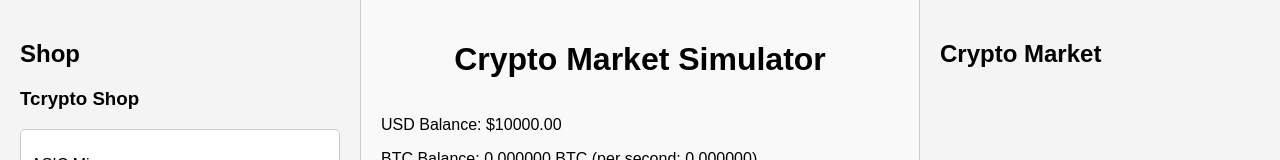
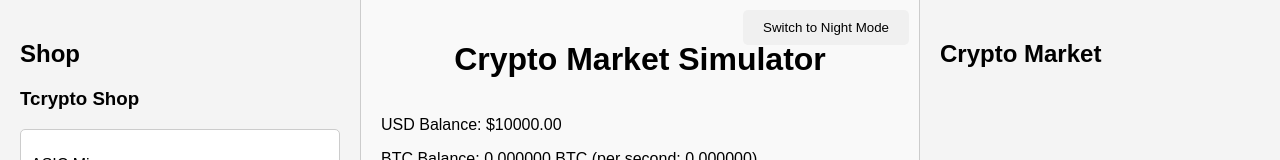
Before and after one commit to Vision295/ProjetWEB, a React (Create React App) app in the folder tcrypto/: page / in a window 1280 px wide. Shown: the top 160 px of the page. Built offline with nearby package versions, Linux system fonts and the light colour scheme.

Commit message:
the comeback of the night mode !!!

```diff
--- a/tcrypto/src/App.css
+++ b/tcrypto/src/App.css
@@ -50,12 +50,12 @@ body {
 }
 
 body.dark-mode {
-  background-color: #121212; /* Dark background */
-  color: #ffffff; /* Light text for night mode */
+  background-color: #1c1c1c; /* Slightly lighter dark background */
+  color: #e0e0e0; /* Softer light text */
 }
 
 body.dark-mode .App-header {
-  background-color: #1e1e1e; /* Darker header background */
+  background-color: #2a2a2a; /* Softer dark header background */
   color: #ffffff; /* Light text for header in night mode */
 }
 
@@ -66,12 +66,12 @@ body.dark-mode .App-leaderboard {
 }
 
 body.dark-mode .shop-item {
-  background-color: #3a3a3a; /* Darker shop item background */
+  background-color: #3d3d3d; /* Softer dark item background */
   color: #ffffff; /* Light text for shop items in night mode */
 }
 
 body.dark-mode .DarkMode-button {
-  background-color: #444444; /* Darker button background */
+  background-color: #444444; /* Softer dark button background */
   color: #ffffff; /* Light text for button in night mode */
 }
 
@@ -82,6 +82,18 @@ body.dark-mode .Options-modal {
 body.dark-mode .Options-content {
   background-color: #1e1e1e; /* Darker modal content background */
   color: #ffffff; /* Light text for modal content */
+}
+
+body.dark-mode .App-sidebar,
+body.dark-mode .App-market {
+  background-color: #333333; /* Softer dark sidebar and market background */
+  color: #ffffff; /* Light text */
+}
+
+body.dark-mode .shop-item,
+body.dark-mode .market-item {
+  background-color: #3d3d3d; /* Softer dark item background */
+  color: #ffffff; /* Light text */
 }
 
 .App-header {
@@ -117,8 +129,8 @@ body.dark-mode .Options-content {
   padding: 20px;
   display: flex;
   flex-direction: column;
-  align-items: center;
-  justify-content: flex-start;
+  align-items: center; /* Center align items horizontally */
+  justify-content: flex-start; /* Align items to the top */
   position: relative; /* Set relative positioning for child elements */
 }
 
@@ -169,15 +181,21 @@ body.dark-mode .Options-content {
 }
 
 .DarkMode-button {
-  position: absolute;
-  top: 10px;
-  left: 10px;
+  position: absolute; /* Position the button absolutely within the App-main section */
+  top: 10px; /* Distance from the top */
+  right: 10px; /* Distance from the right */
   padding: 10px 20px;
-  background-color: #d9d9d9; /* Light gray button background */
+  background-color: #f0f0f0; /* Light gray button background */
   color: #000000; /* Dark text for button */
   border: none;
   border-radius: 5px;
   cursor: pointer;
+  transition: background-color 0.3s ease, color 0.3s ease;
+}
+
+body.dark-mode .DarkMode-button {
+  background-color: #444444; /* Softer dark button background */
+  color: #ffffff; /* Light text for button in night mode */
 }
 
 .Options-modal {
--- a/tcrypto/src/App.js
+++ b/tcrypto/src/App.js
@@ -145,6 +145,16 @@ function App() {
     }
   };
 
+  const [isNightMode, setIsNightMode] = useState(false); // State for night mode
+
+  const toggleNightMode = () => {
+    setIsNightMode(prev => !prev);
+  };
+
+  useEffect(() => {
+    document.body.className = isNightMode ? 'dark-mode' : ''; // Apply class to body
+  }, [isNightMode]);
+
   return (
     <div className="App">
       <header className="App-header">
@@ -173,6 +183,9 @@ function App() {
           ))}
         </div>
         <div className="App-main">
+          <button className="DarkMode-button" onClick={toggleNightMode}>
+            {isNightMode ? 'Switch to Day Mode' : 'Switch to Night Mode'}
+          </button>
           <h1>Crypto Market Simulator</h1>
           <div className="balances">
             <p>USD Balance: ${USD.toFixed(2)}</p>
```
